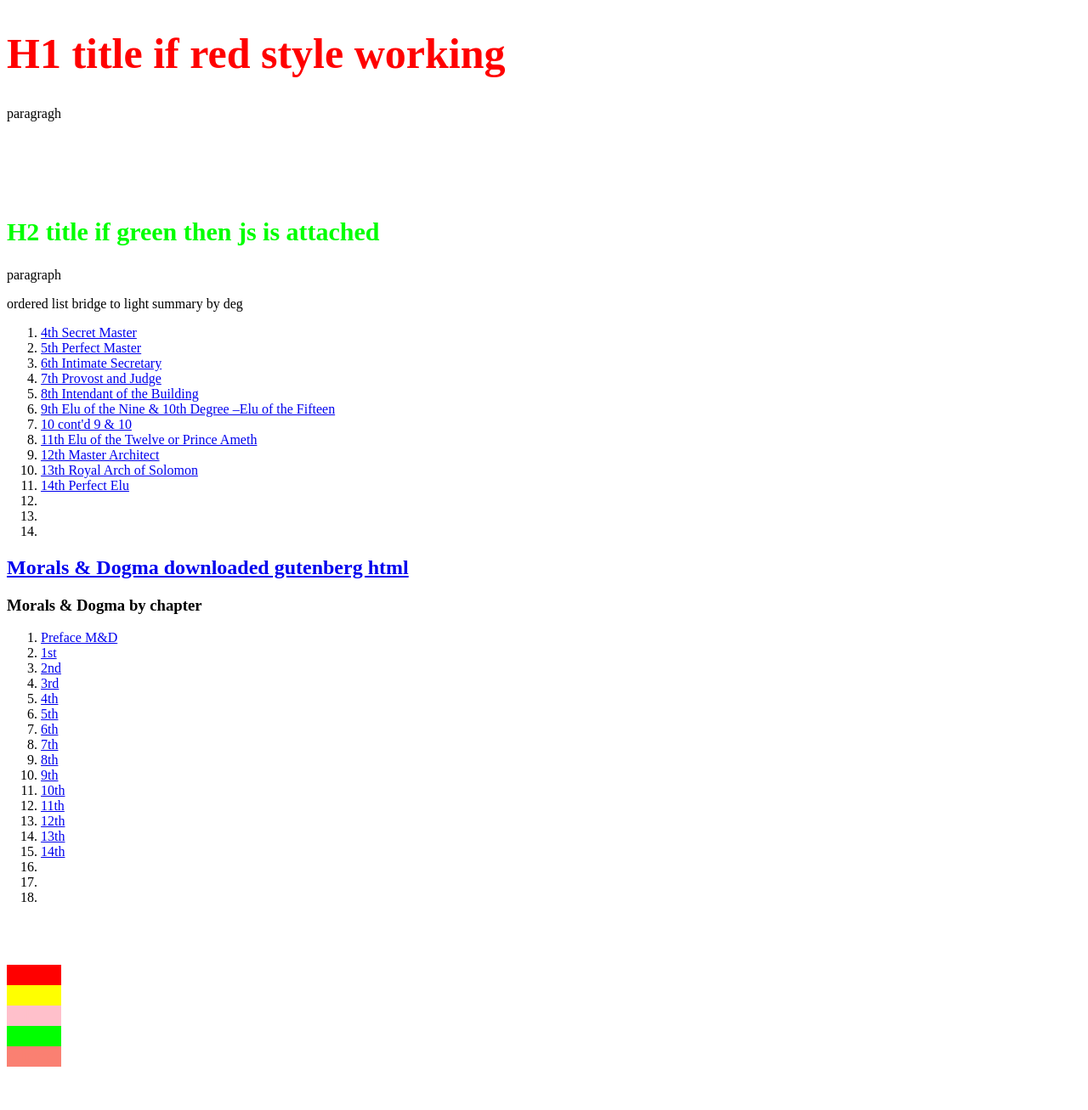
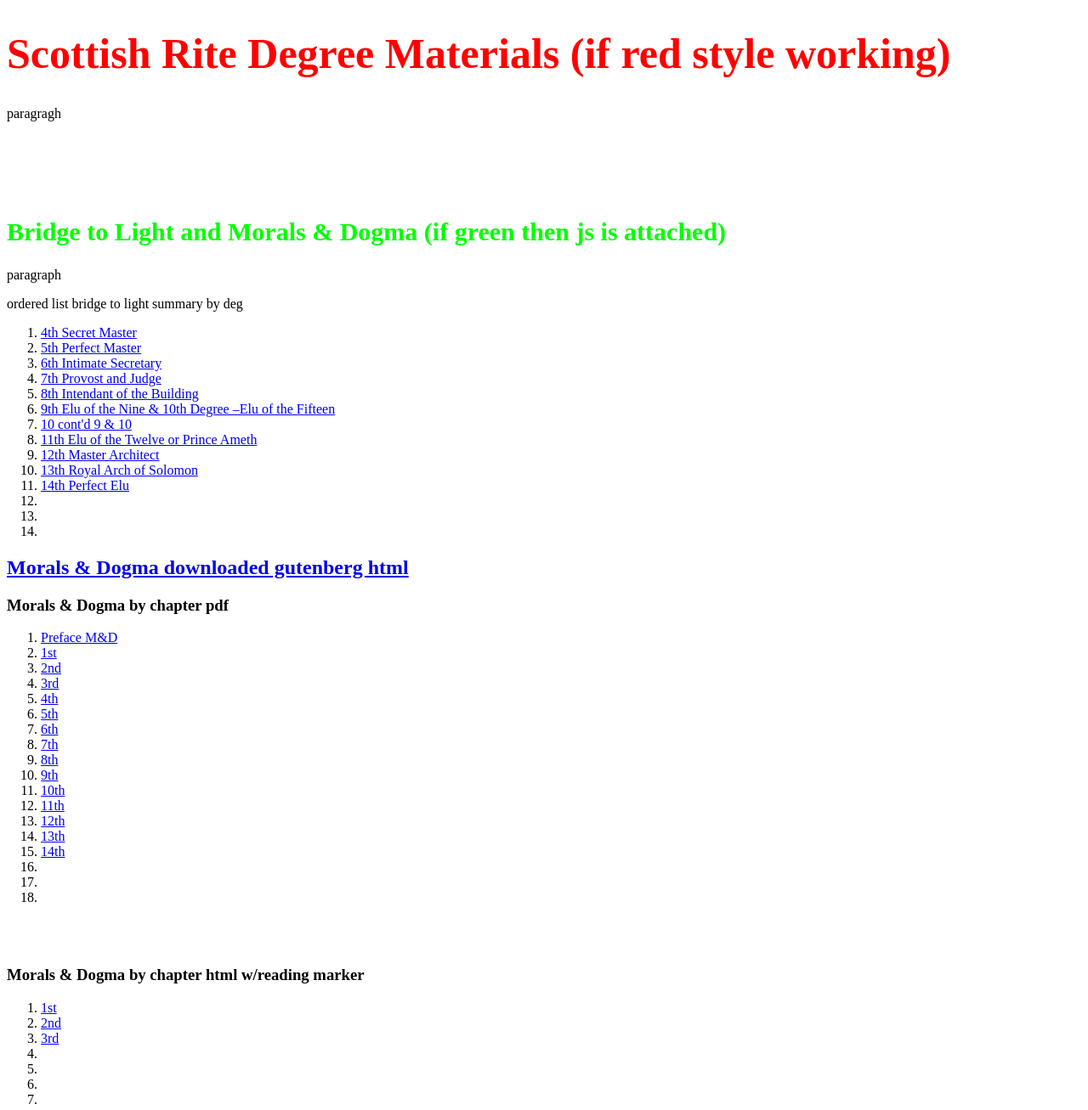
Before and after one commit to himmel101/himmel101, a plain HTML site: page index.html in a window 1280 px wide. Shown: the top 1307 px of the page at 85% size. Before the commit the page ends 1282 px from the top, so only its background shows below. Drawn offline with Linux system fonts and the light colour scheme.

Commit message:
Add files via upload

```diff
--- a/index.html
+++ b/index.html
@@ -4,7 +4,7 @@
 <link rel="stylesheet" href="style.css">
 </head>
 <body>
-<h1>H1 title if red style working</h1>
+<h1>Scottish Rite Degree Materials (if red style working)</h1>
 
 <p>paragragh</p>
 
@@ -14,7 +14,7 @@
 
 
 
-<h2 id="s1">H2 title if green then js is attached</h2>
+<h2 id="s1">Bridge to Light and Morals & Dogma (if green then js is attached)</h2>
 
 <p>paragraph</p>
 
@@ -47,7 +47,7 @@ of the Fifteen</a></li>
 
 
 
-<h3>Morals & Dogma by chapter</h3>
+<h3>Morals & Dogma by chapter pdf</h3>
 
 <ol>
 <li><a href="./files/md/pdf/0_Preface.pdf?raw=true">Preface M&D</a></li>
@@ -74,6 +74,24 @@ of the Fifteen</a></li>
 <li></li>
 </ol>
 
+<br><br>
+
+<h3>Morals & Dogma by chapter html w/reading marker</h3>
+
+<ol>
+<li><a href="./files/md/html_md/1.html">1st</a></li>
+
+
+<li><a href="./files/md/html_md/2.html">2nd</a></li>
+<li><a href="./files/md/html_md/3.html">3rd</a></li>
+<li><a></a></li>
+<li><a></a></li>
+<li></li>
+<li></li>
+
+</ol>
+
+
 
 <br><br><br>
 
```
Also changed, not shown: second_index.html (+13 -0 lines).
